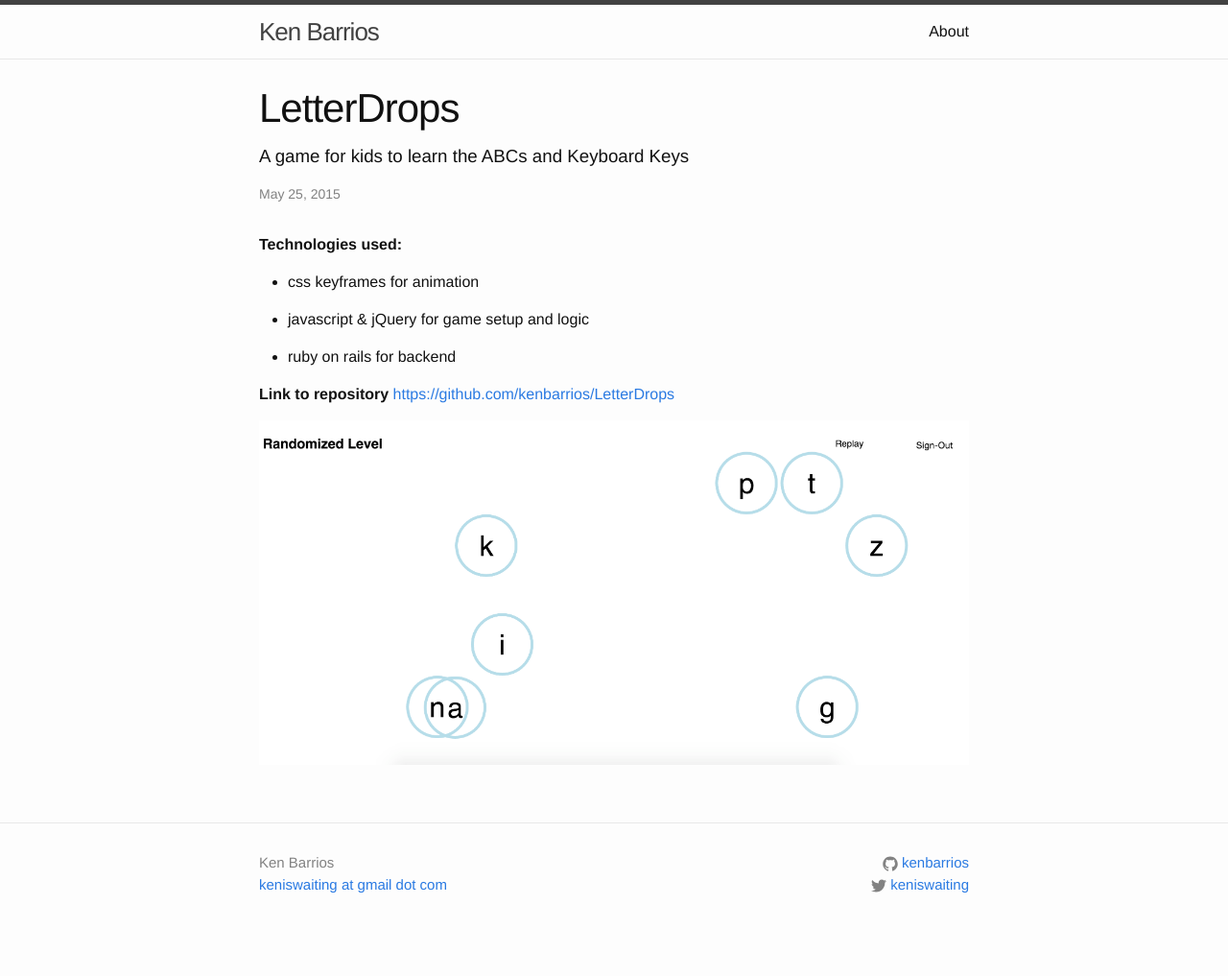
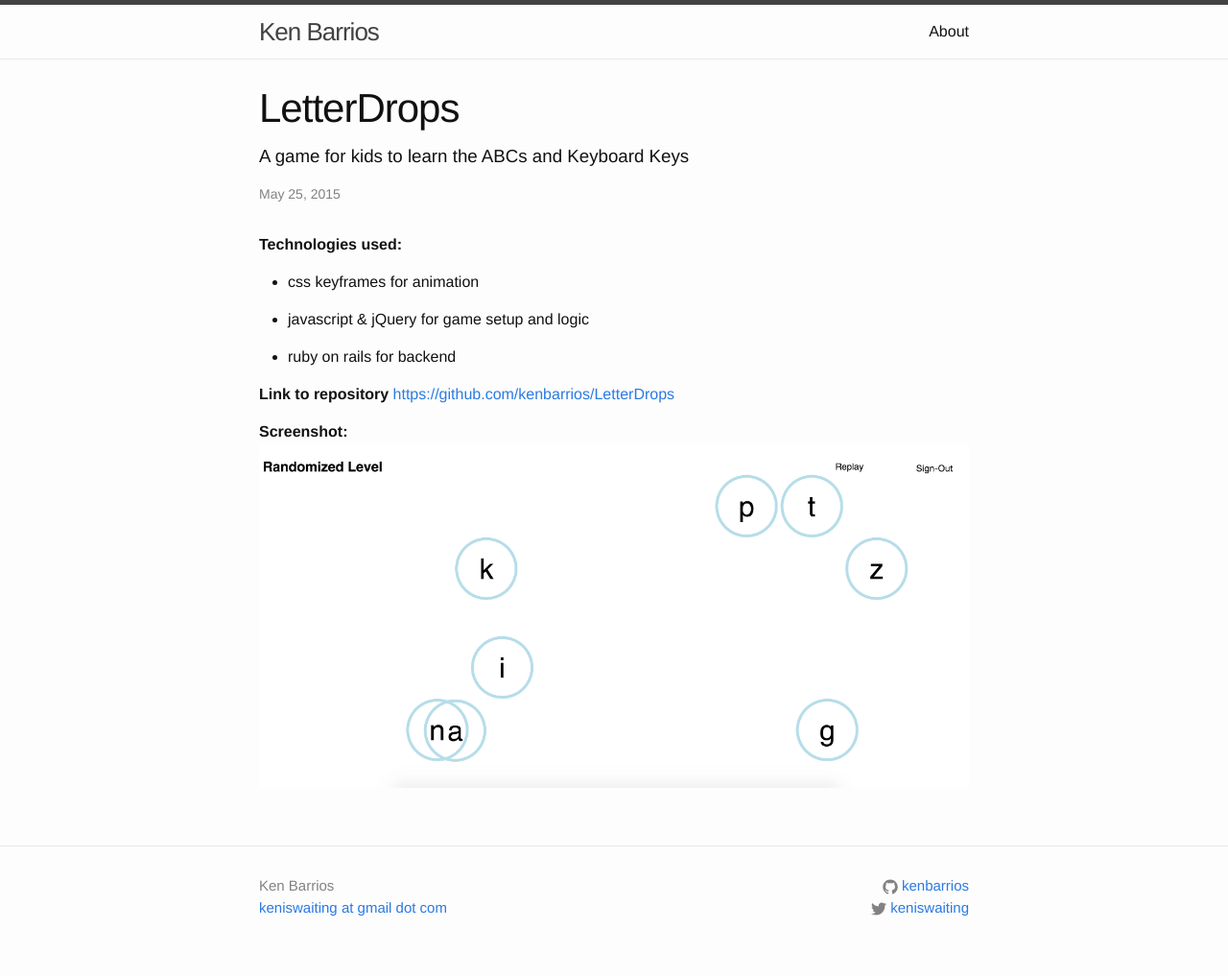
Before and after one commit to kenbarrios/kenbarrios.github.io, a Jekyll site: the page built from _posts/2015-05-25-letterdrops.markdown, in a window 1280 px wide. Shown: the whole page at 96% size. Built offline with Jekyll 4.4.1, drawn with Linux system fonts in a browser that asks for light colours; before the commit the page ends 993 px from its top, so only the background shows below that.

Commit message:
adds alt to img tag

```diff
--- a/_posts/2015-05-25-letterdrops.markdown
+++ b/_posts/2015-05-25-letterdrops.markdown
@@ -18,4 +18,6 @@
 **Link to repository**
 <a href="https://github.com/kenbarrios/LetterDrops" target="_blank">https://github.com/kenbarrios/LetterDrops</a>
 
-<img src="/images/letterDrops1.jpg">
+
+**Screenshot:**
+<img src="/images/letterDrops1.jpg" alt='LetterDrops screenshot'>
```
Also changed, not shown: 2 other files.
